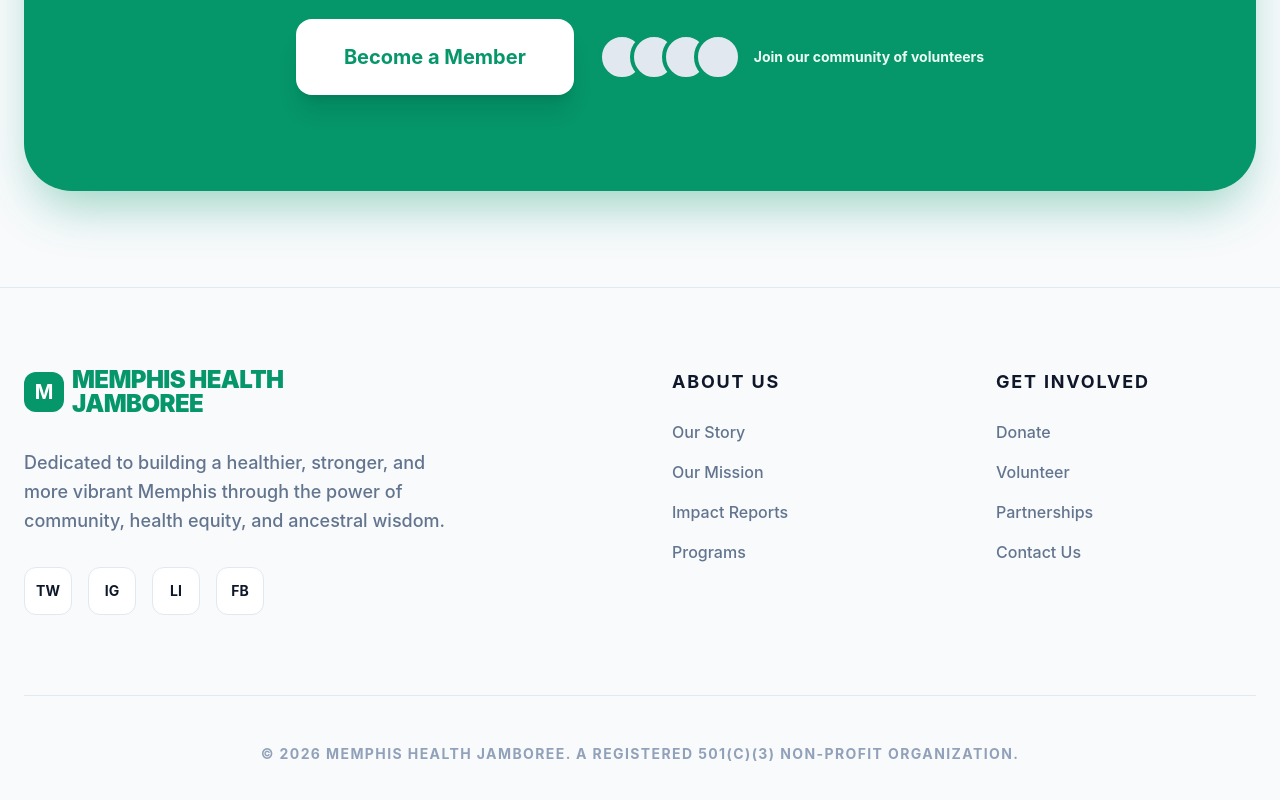
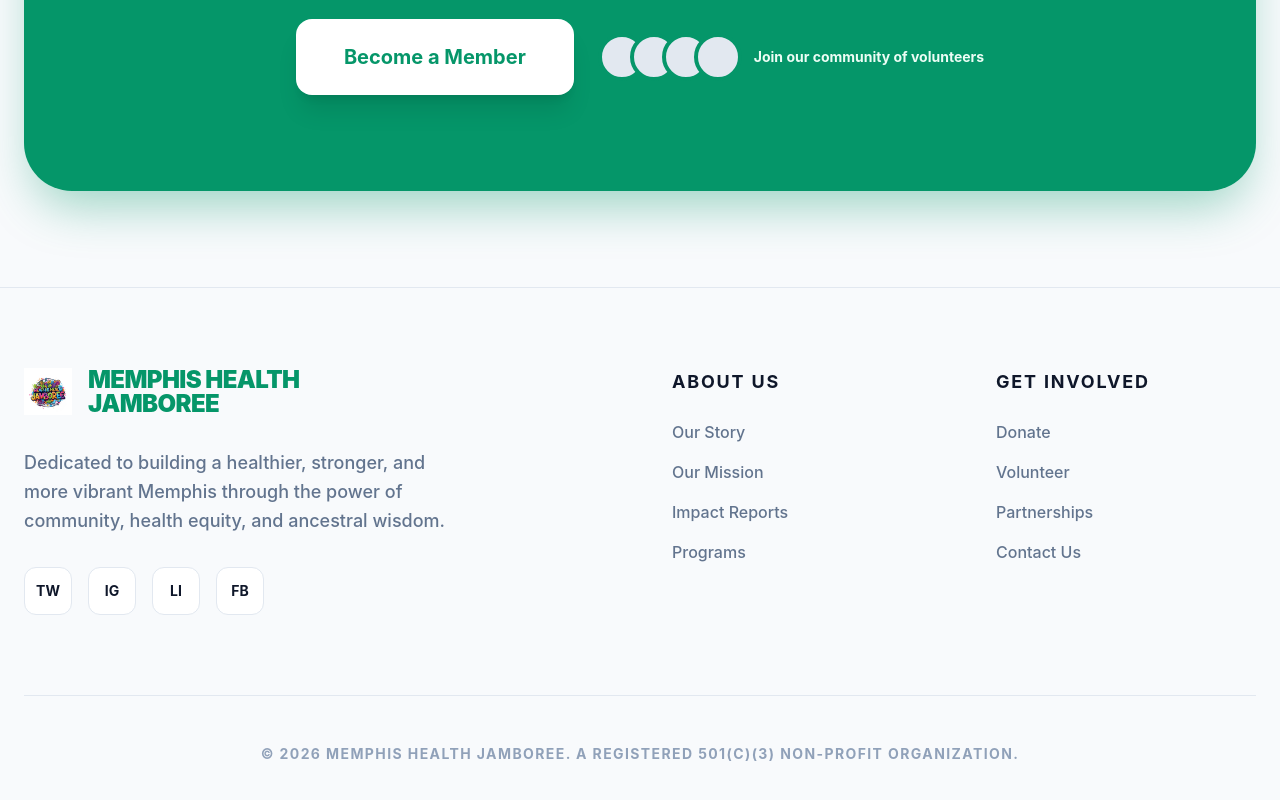
Before and after one commit to skmudassir-it/mhj, a Next.js app: page / in a window 1280 px wide. Shown: the part 8103-8903 px from the top of the page. Built offline with nearby package versions, Linux system fonts and the light colour scheme.

Commit message:
Finalize logo integration in footer and branding updates

```diff
--- a/src/app/page.tsx
+++ b/src/app/page.tsx
@@ -378,8 +378,10 @@ export default function Home() {
         <div className="mx-auto max-w-7xl">
           <div className="grid grid-cols-1 md:grid-cols-4 gap-16 mb-20">
             <div className="col-span-1 md:col-span-2 space-y-8">
-              <div className="flex items-center gap-2">
-                <div className="w-10 h-10 rounded-xl bg-brand-primary flex items-center justify-center text-white font-bold text-xl">M</div>
+              <div className="flex items-center gap-4">
+                <div className="relative w-12 h-12">
+                  <Image src="/logo.png" alt="MHJ Logo" fill className="object-contain" />
+                </div>
                 <span className="text-2xl font-black tracking-tight text-brand-primary leading-none uppercase">Memphis Health <br />Jamboree</span>
               </div>
               <p className="text-lg text-slate-500 max-w-md font-medium leading-relaxed">Dedicated to building a healthier, stronger, and more vibrant Memphis through the power of community, health equity, and ancestral wisdom.</p>
```
